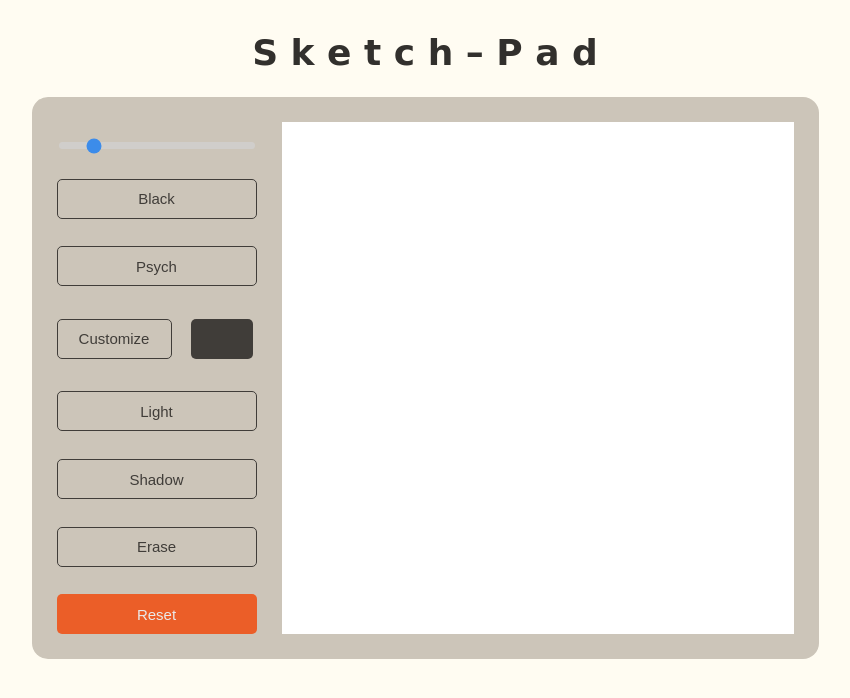
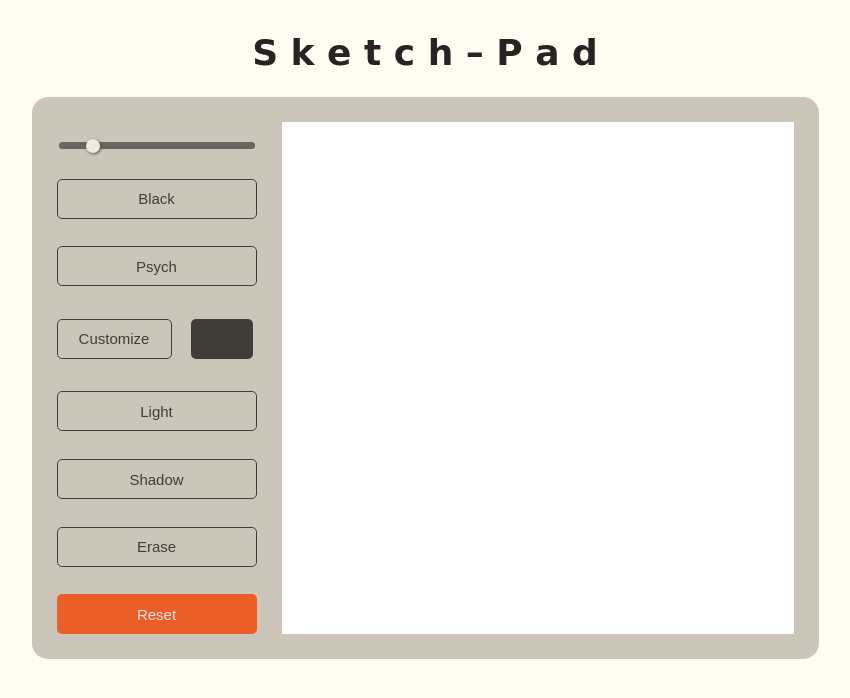
Before and after one commit to guudewie/sketch_pad, a plain HTML site: page index.html in a window 1280 px wide. Shown: the whole page, without its empty margins (215-1065 px from the left). Drawn offline with Linux system fonts and the light colour scheme; a web font is replaced by a local one.

Commit message:
change grid size input css

```diff
--- a/style.css
+++ b/style.css
@@ -8,7 +8,7 @@ body {
     background-color: #FFFCF2;
     font-family: 'Kablammo', cursive;
     font-size: 18px;
-    color: #32302d;
+    color: #252422;
 }
 
 #grid {
@@ -96,12 +96,21 @@ body {
     width: 100%;
     height: 7px;
     border-radius: 6px;
-    background: #d3d3d3;
+    background: #403D39;
     outline: none;
     opacity: 0.7;
     -webkit-transition: .2s;
     transition: opacity .2s;
     margin-top: 20px;
+}
+.grid-size-input::-webkit-slider-thumb {
+    -webkit-appearance: none;
+    background: #FFFCF2;
+    cursor: pointer;
+    height: 14px;
+    width: 14px;
+    border-radius: 10px;
+    box-shadow: 1px 1px 3px #252422;
 }
 
 .grid-size-input:hover {
```
